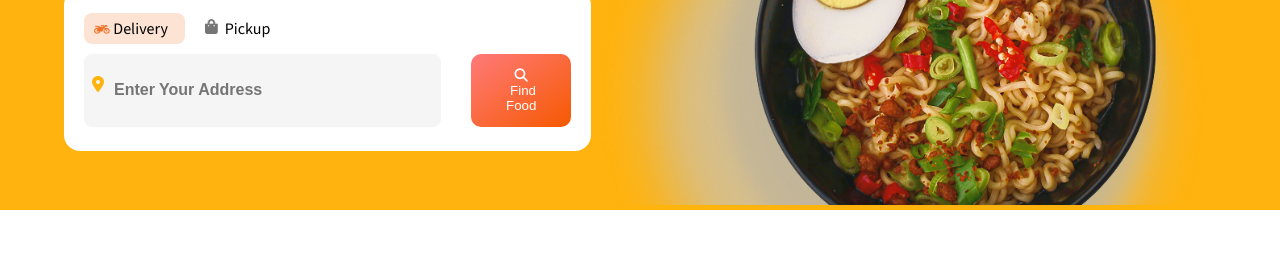
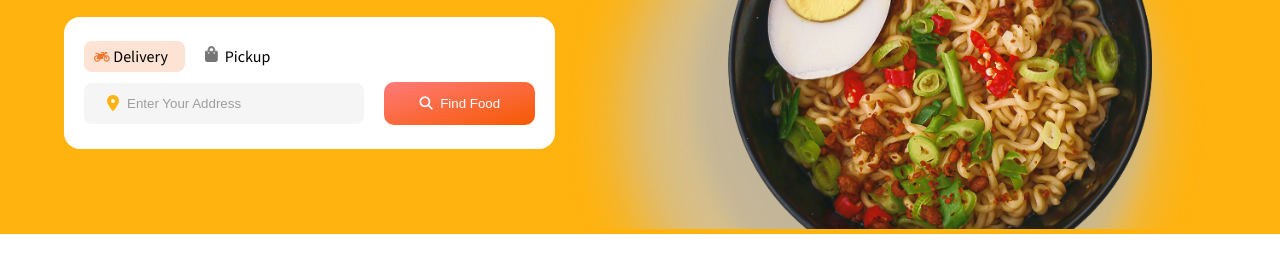
Before and after one commit to ibnhosain/FoodWagon_Landing_Page, a plain HTML site: page index.html in a window 1280 px wide. Shown: the part 214-486 px from the top of the page. Drawn offline with nearby package versions, Linux system fonts and the light colour scheme.

Commit message:
input css and hover add

```diff
--- a/index.html
+++ b/index.html
@@ -63,7 +63,7 @@
                         <div class="location">
                             <!-- input search  -->
                             <i class="fa-solid fa-location-dot input_icon_location"></i>
-                            <input type="search" placeholder="Enter Your Address">
+                            <input type="text" placeholder="Enter Your Address">
 
                             <!-- find button -->
                             <button class="comon_button"> <i class="fa-solid fa-magnifying-glass search_input"></i>
--- a/style.css
+++ b/style.css
@@ -58,10 +58,11 @@ p {
     padding: 14px 35px;
     border: none;
     border-radius: 10px;
+      transition: all 0.3s ease;
 }
 
 .comon_button:hover {
-    transform: rotateY('angle');
+    transform: translateY(-3px);
 }
 
 section {
@@ -116,6 +117,10 @@ header styling start
  ==================*/
 .hero_section {
     background-color: var(--primary-bg);
+}
+
+.hero_img img {
+    width: 100%;
 }
 
 .hero_inner {
@@ -176,34 +181,43 @@ header styling start
     color: #FFFFFF;
 }
 
+.location {
+    margin-top: 10px;
+    position: relative;
+    display: flex;
+    gap: 20px;
+    align-items: center;
+}
+
 .location .comon_button {
     background: linear-gradient(to bottom right,
             #FF7A7A 0%,
             #F65900 100%);
-}
-.location input {
-  padding: 10px 150px 10px 30px;
-  background-color: #F5F5F5;
-  border: none;
-  border-radius: 8px;
-
+    white-space: nowrap;
+    cursor: pointer;
 }
 
-.location{
-    margin-top: 10px;
-    position: relative;
-    display: flex;
-    gap: 30px;
+.location input {
+    flex: 1;
+    padding: 12px 16px 12px 42px;
+    background-color: #F5F5F5;
+    border: 1px solid transparent;
+    border-radius: 8px;
 }
-.location .input_icon_location{
+
+.location .input_icon_location {
     position: absolute;
-    left: 0;
-    top: 30%;
+    left: 15px;
+    top: 50%;
+    transform: translateY(-50%);
 }
-.location input::placeholder{
-  font-size: 16px;
-  font-weight: bold;
+
+.location input::placeholder {
+    color: #9E9E9E;
 }
-.hero_img img{
-    width: 100%;
+
+.location input:focus {
+    outline: none;
+    border-color: #F65900;
+    box-shadow: 0 0 5px rgba(246, 89, 0, 0.3);
 }
```
